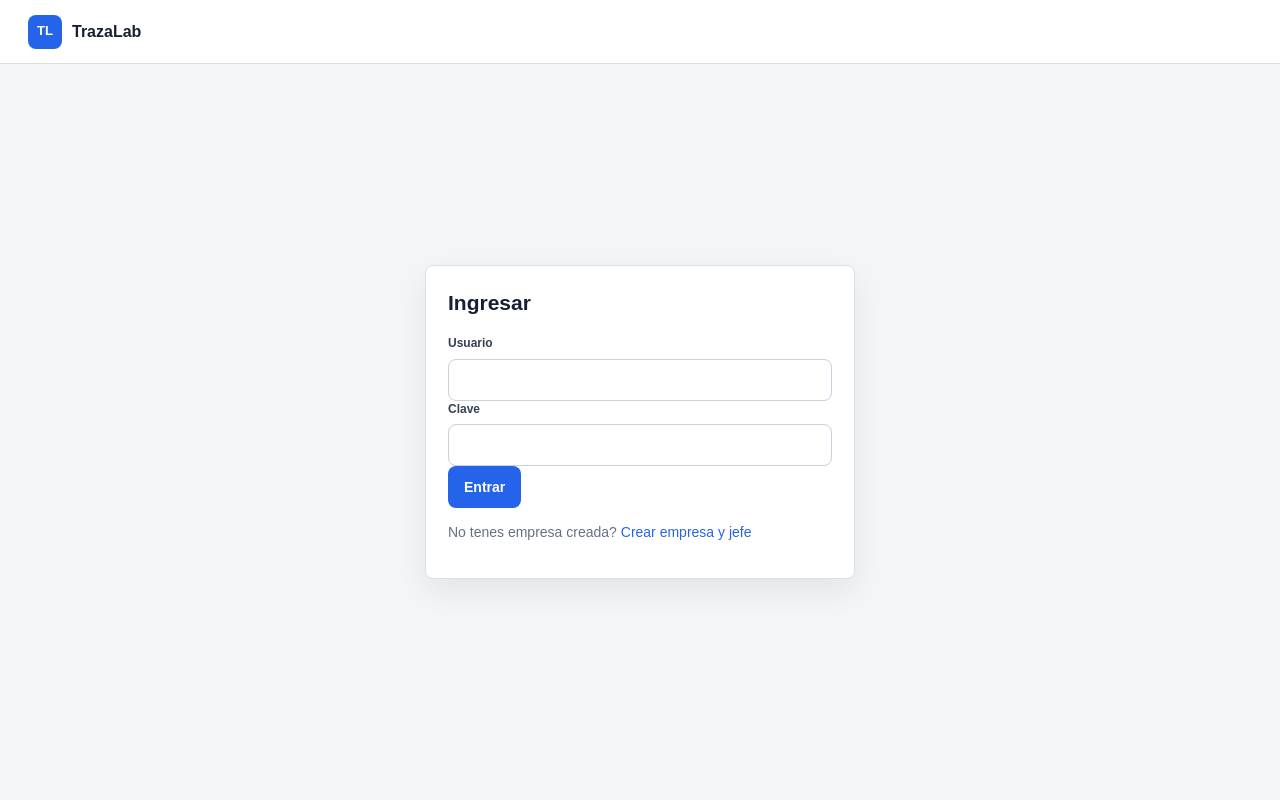
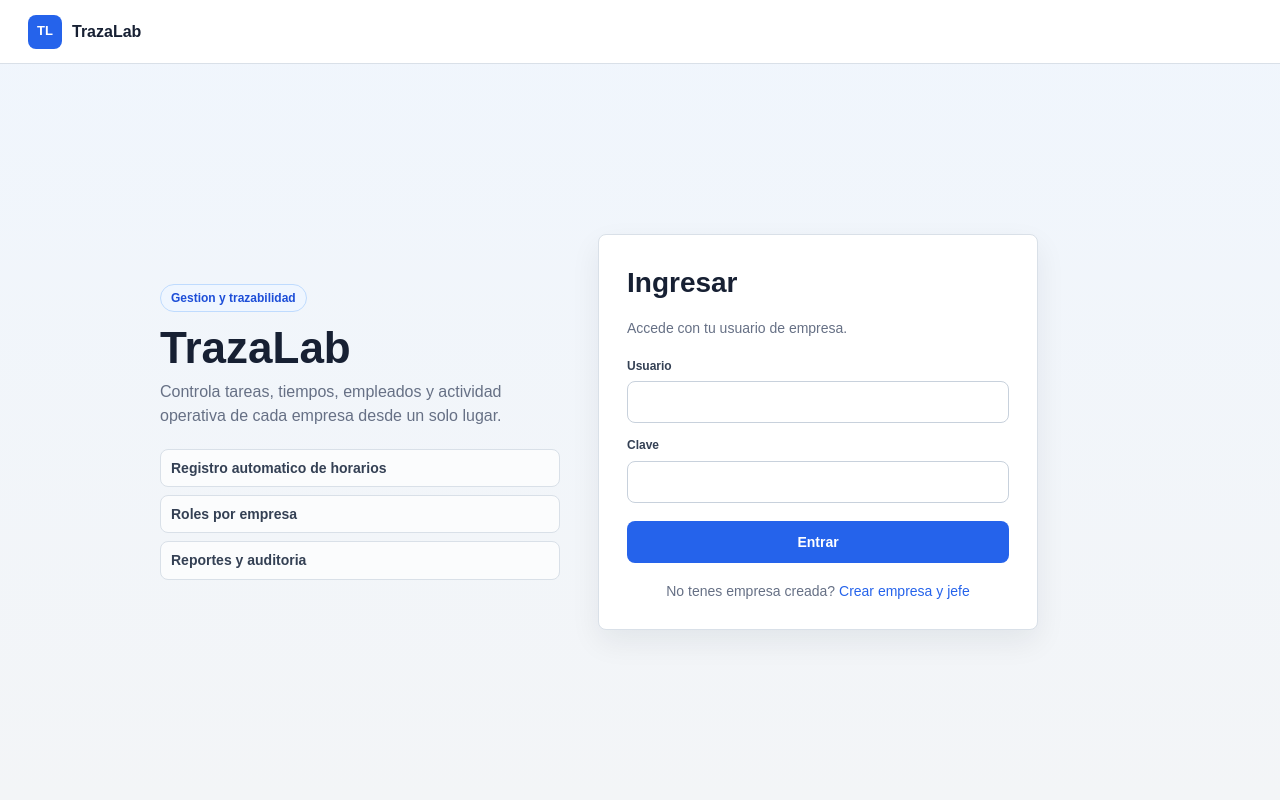
Before and after one commit to Abalito04/JornadaDex, a Flask app: page /auth/login in a window 1280 px wide. Run offline with Flask 3, Linux system fonts and the light colour scheme.

Commit message:
Improve authentication screens

```diff
--- a/app/static/css/app.css
+++ b/app/static/css/app.css
@@ -124,9 +124,19 @@ main.with-sidebar {
 
 main.auth-main {
   min-height: calc(100vh - 64px);
-  display: grid;
-  place-items: center;
-  padding: 24px;
+  display: flex;
+  flex-direction: column;
+  justify-content: center;
+  align-items: center;
+  padding: 40px 24px;
+  background:
+    linear-gradient(180deg, rgba(239, 246, 255, 0.7), rgba(243, 245, 247, 0.9)),
+    var(--bg);
+}
+
+.auth-main .messages {
+  width: min(980px, 100%);
+  margin-bottom: 16px;
 }
 
 .page-title {
@@ -167,16 +177,99 @@ main.auth-main {
   margin-top: 0;
 }
 
+.auth-shell {
+  display: grid;
+  grid-template-columns: minmax(280px, 420px) minmax(360px, 440px);
+  gap: 28px;
+  align-items: center;
+  width: min(980px, 100%);
+}
+
+.signup-shell {
+  grid-template-columns: minmax(260px, 360px) minmax(420px, 760px);
+}
+
+.auth-copy {
+  padding: 10px;
+}
+
+.auth-eyebrow {
+  display: inline-flex;
+  align-items: center;
+  min-height: 28px;
+  padding: 4px 10px;
+  border: 1px solid #bfdbfe;
+  border-radius: 999px;
+  background: var(--brand-soft);
+  color: var(--brand-dark);
+  font-size: 12px;
+  font-weight: 800;
+}
+
+.auth-copy h1 {
+  margin: 14px 0 10px;
+  font-size: 44px;
+  line-height: 1;
+  letter-spacing: 0;
+}
+
+.auth-copy p {
+  margin: 0;
+  color: var(--muted);
+  font-size: 16px;
+}
+
+.auth-points {
+  display: grid;
+  gap: 8px;
+  margin-top: 22px;
+}
+
+.auth-points span {
+  display: flex;
+  align-items: center;
+  min-height: 34px;
+  padding: 8px 10px;
+  border: 1px solid var(--line);
+  border-radius: var(--radius);
+  background: rgba(255, 255, 255, 0.7);
+  color: #344054;
+  font-weight: 700;
+}
+
 .auth-card {
-  width: min(430px, 100%);
+  width: 100%;
+  margin-bottom: 0;
+  padding: 28px;
 }
 
 .auth-card.wide {
-  width: min(800px, 100%);
+  width: 100%;
+}
+
+.auth-card h2 {
+  margin: 0 0 6px;
+  font-size: 28px;
 }
 
 .auth-card p {
   color: var(--muted);
+}
+
+.auth-form {
+  display: grid;
+  gap: 14px;
+  margin-top: 20px;
+}
+
+.auth-form button {
+  width: 100%;
+  margin-top: 4px;
+}
+
+.auth-link {
+  margin: 18px 0 0;
+  text-align: center;
 }
 
 .metric-grid {
@@ -669,4 +762,18 @@ details.area-block:not([open]) .accordion-indicator::after {
   .filter-form {
     grid-template-columns: 1fr;
   }
+
+  .auth-shell,
+  .signup-shell {
+    grid-template-columns: 1fr;
+    gap: 18px;
+  }
+
+  .auth-copy h1 {
+    font-size: 34px;
+  }
+
+  .auth-copy {
+    padding: 0;
+  }
 }
--- a/app/templates/auth/login.html
+++ b/app/templates/auth/login.html
@@ -1,16 +1,34 @@
 {% extends "base.html" %}
 {% block title %}Ingresar{% endblock %}
 {% block content %}
+<section class="auth-shell">
+  <div class="auth-copy">
+    <span class="auth-eyebrow">Gestion y trazabilidad</span>
+    <h1>TrazaLab</h1>
+    <p>Controla tareas, tiempos, empleados y actividad operativa de cada empresa desde un solo lugar.</p>
+    <div class="auth-points">
+      <span>Registro automatico de horarios</span>
+      <span>Roles por empresa</span>
+      <span>Reportes y auditoria</span>
+    </div>
+  </div>
+
   <section class="auth-card">
-  <h1>Ingresar</h1>
-  <form method="post">
+    <h2>Ingresar</h2>
+    <p>Accede con tu usuario de empresa.</p>
+    <form method="post" class="auth-form">
       <input type="hidden" name="csrf_token" value="{{ csrf_token() }}">
+      <div>
         <label>Usuario</label>
-    <input name="username" required>
+        <input name="username" autocomplete="username" required>
+      </div>
+      <div>
         <label>Clave</label>
-    <input name="password" type="password" required>
+        <input name="password" type="password" autocomplete="current-password" required>
+      </div>
       <button type="submit">Entrar</button>
     </form>
-  <p>No tenes empresa creada? <a href="{{ url_for('auth.signup') }}">Crear empresa y jefe</a></p>
+    <p class="auth-link">No tenes empresa creada? <a href="{{ url_for('auth.signup') }}">Crear empresa y jefe</a></p>
+  </section>
 </section>
 {% endblock %}
```
Also changed, not shown: app/templates/auth/signup.html (+14 -4 lines). Lines whose indentation alone changed are shown as unchanged.
